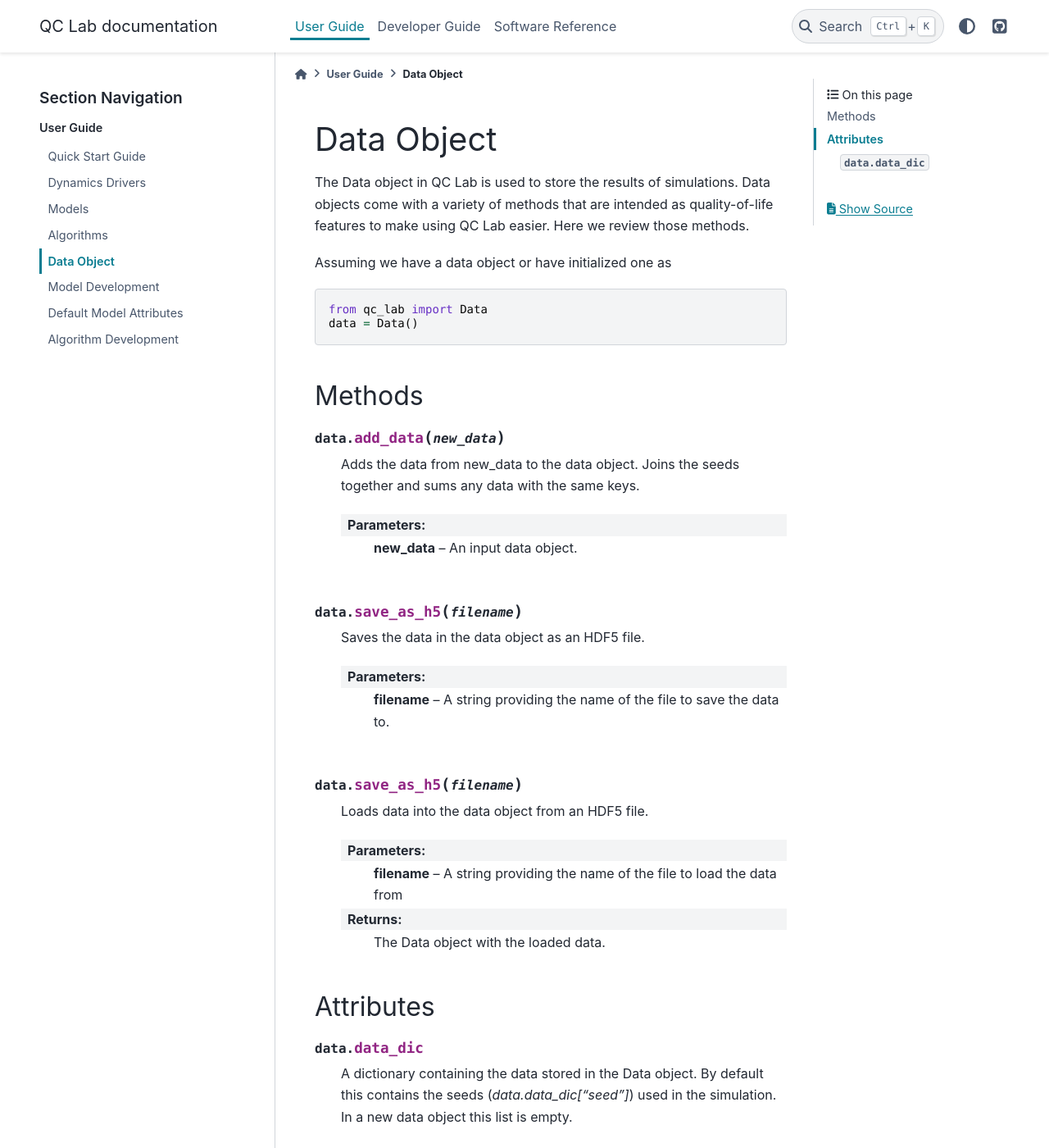
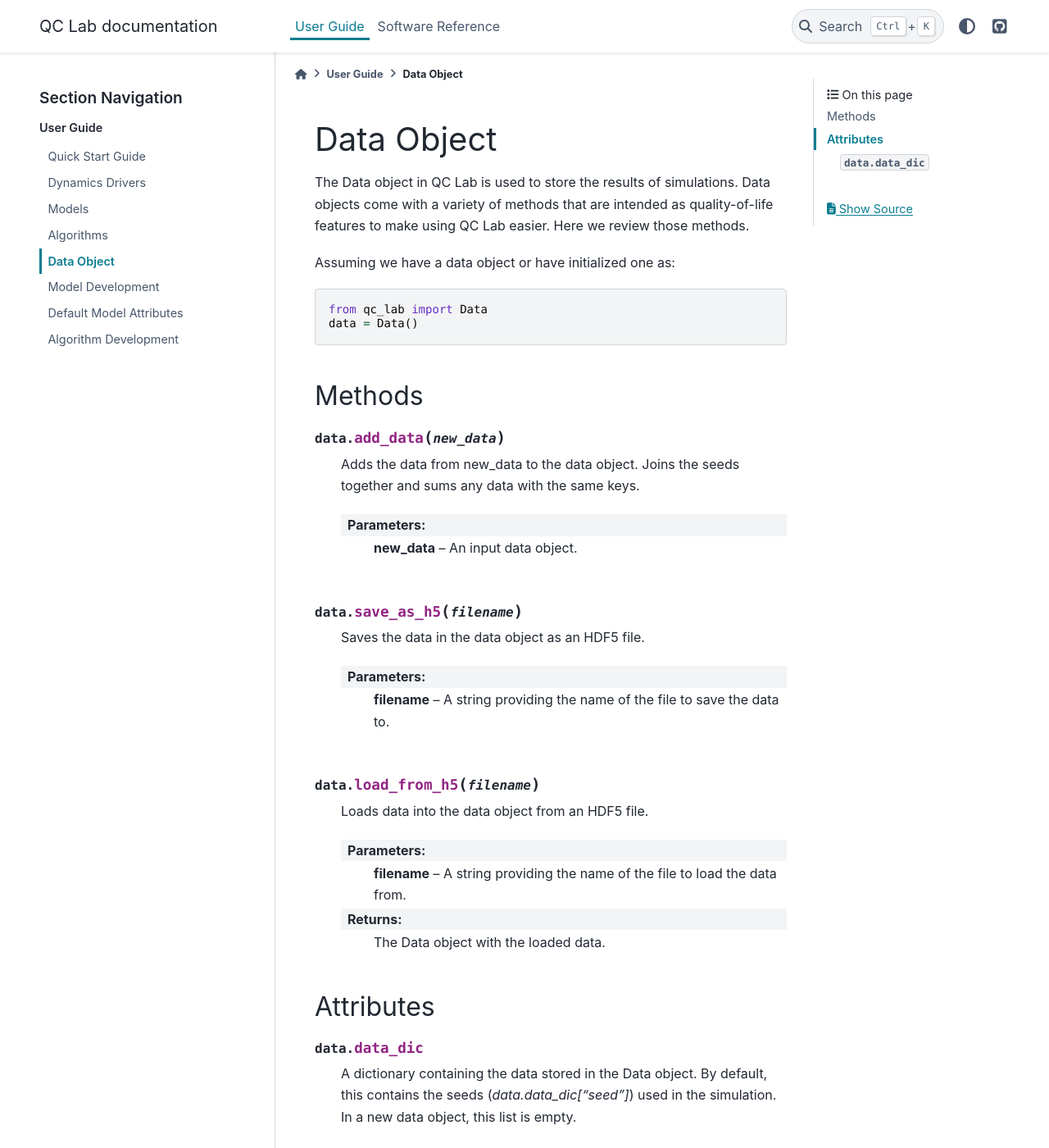
Before and after one commit to tempelaar-team/qc_lab, a Sphinx documentation site: the page built from docs/user_guide/data_object.rst, in a window 1280 px wide and 1400 px high. Shown: the whole window at 82% size. Built offline with Sphinx 7.4.7 and the PyData theme 0.15.4, drawn with Linux system fonts in a browser that asks for light colours; pages that are not in the unit, such as notebooks, are missing from menus.

Commit message:
updated docs.

```diff
--- a/docs/user_guide/data_object.rst
+++ b/docs/user_guide/data_object.rst
@@ -6,7 +6,7 @@
 The Data object in QC Lab is used to store the results of simulations. Data objects come with a variety of methods that are intended as
 quality-of-life features to make using QC Lab easier. Here we review those methods.
 
-Assuming we have a data object or have initialized one as
+Assuming we have a data object or have initialized one as:
 
 .. code-block:: python
 
@@ -30,11 +30,11 @@
 
     :param filename: A string providing the name of the file to save the data to.
 
-.. function:: data.save_as_h5(filename)
+.. function:: data.load_from_h5(filename)
 
     Loads data into the data object from an HDF5 file.
 
-    :param filename: A string providing the name of the file to load the data from
+    :param filename: A string providing the name of the file to load the data from.
     :returns: The Data object with the loaded data.
 
 
@@ -43,6 +43,6 @@
 
 .. attribute:: data.data_dic
 
-    A dictionary containing the data stored in the Data object. By default this contains the seeds
+    A dictionary containing the data stored in the Data object. By default, this contains the seeds
     (`data.data_dic["seed"]`)
-    used in the simulation. In a new data object this list is empty.
+    used in the simulation. In a new data object, this list is empty.
--- a/docs/user_guide/model_dev.rst
+++ b/docs/user_guide/model_dev.rst
@@ -232,7 +232,7 @@
     Please be aware that the performance is going to be significantly worse than what can be achieved by implementing the
     upgrades below.
 
-Prior to implementing upgrades, a minimal model will be subject to a number of defaults which are discussed in the `.. default_behavior`
+Prior to implementing upgrades, a minimal model will be subject to a number of defaults which are discussed in the :ref:`defaults` section.
 
 
 The full minimal model looks like this:
--- a/docs/user_guide/models/models.rst
+++ b/docs/user_guide/models/models.rst
@@ -3,7 +3,7 @@
 Models
 ------
 
-Models in QC Lab are classes that define the physical properties of the system, minimally through the quantu, classical, and quantum-classical
+Models in QC Lab are classes that define the physical properties of the system, minimally through the quantum, classical, and quantum-classical
 Hamiltonians. Each model in QC Lab
 has a set of constants that can be accessed by the user when the model is instantiated.
 
```
Also changed, not shown: docs/index.rst (+0 -9 lines).
